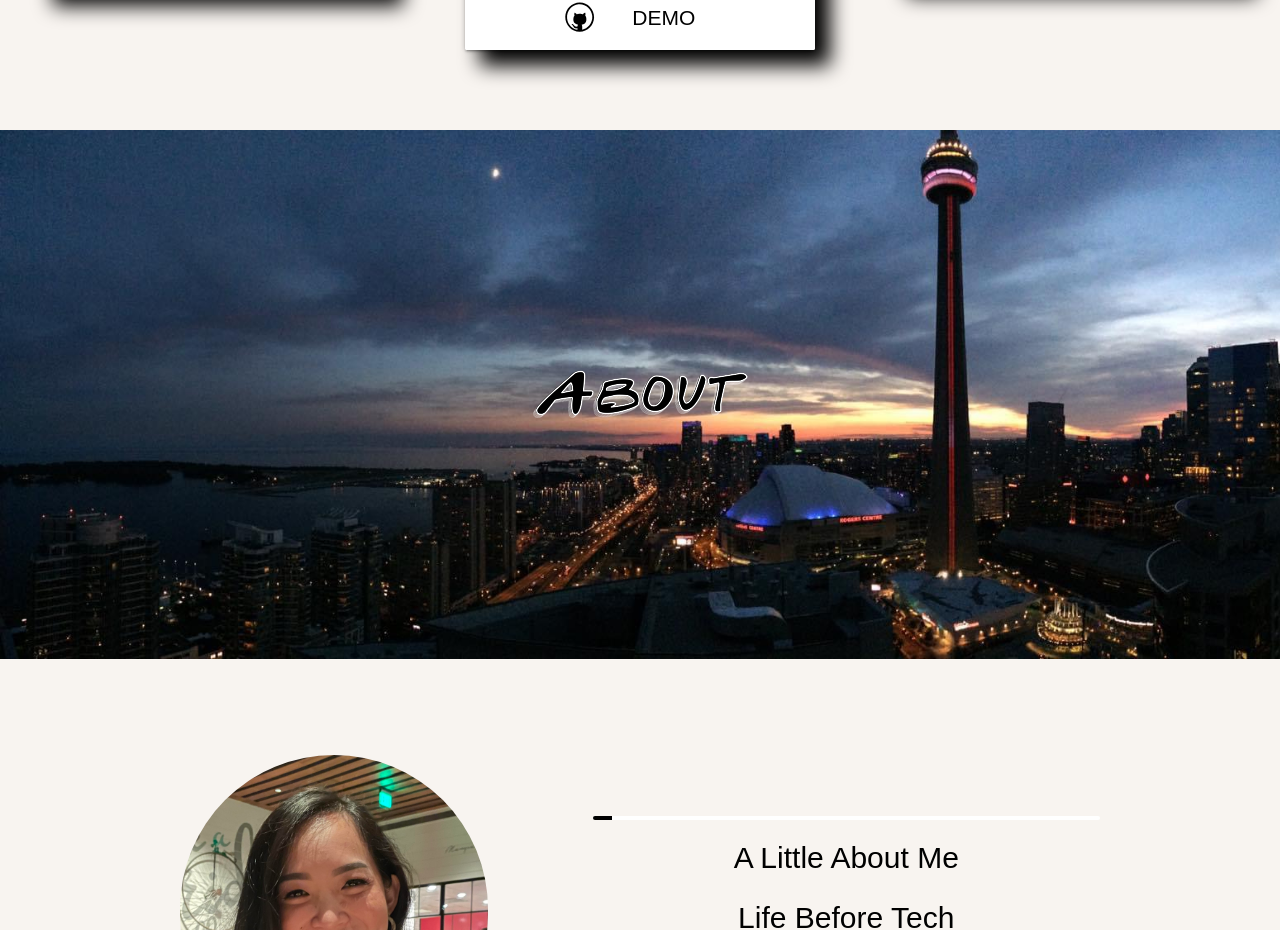
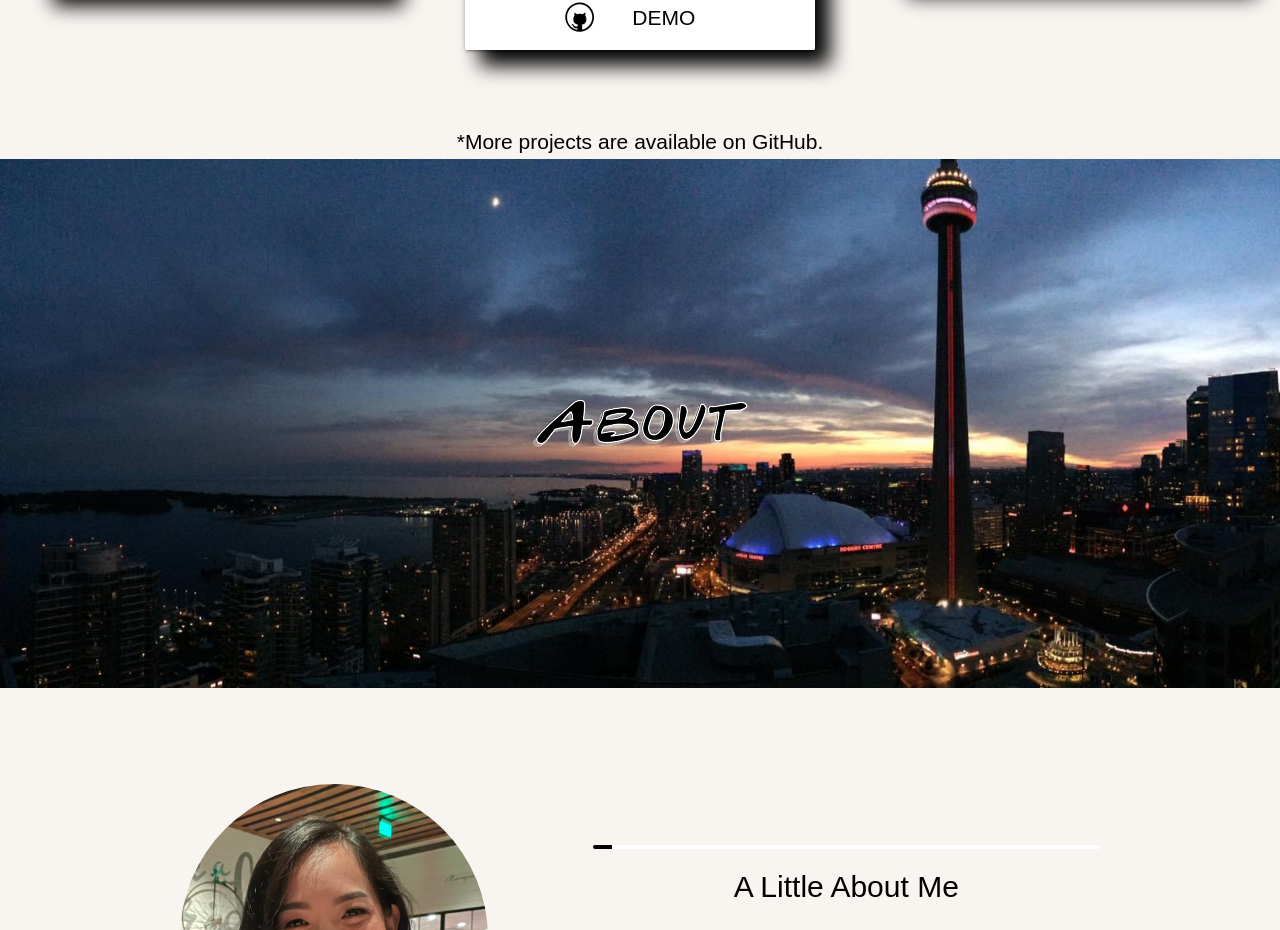
Before and after one commit to codeandlift706/React-Portfolio, a React (Vite) app in the folder Portfolio/: page / in a window 1280 px wide. Shown: the part 2060-2990 px from the top of the page. Built offline with nearby package versions, Linux system fonts and the light colour scheme.

Commit message:
added line at bottom of project section

```diff
--- a/Portfolio/src/components/Project.jsx
+++ b/Portfolio/src/components/Project.jsx
@@ -50,6 +50,9 @@ const styles = {
         backgroundColor: '#453F41',
         padding: '0.4rem',
         color: 'white',
+    },
+    line: {
+        paddingBottom: '0.4rem',
     }
 };
 
@@ -117,7 +120,6 @@ function Project() {
             </div>
 
             <div class="projectContainer">
-
                 <div class="row">
                     <div class="col s12 m7">
                         <div class="card">
@@ -232,6 +234,7 @@ function Project() {
                     </div>
                 </div>
             </div>
+            <h2 style={styles.line}>*More projects are available on GitHub.</h2>
 
 
 
```
